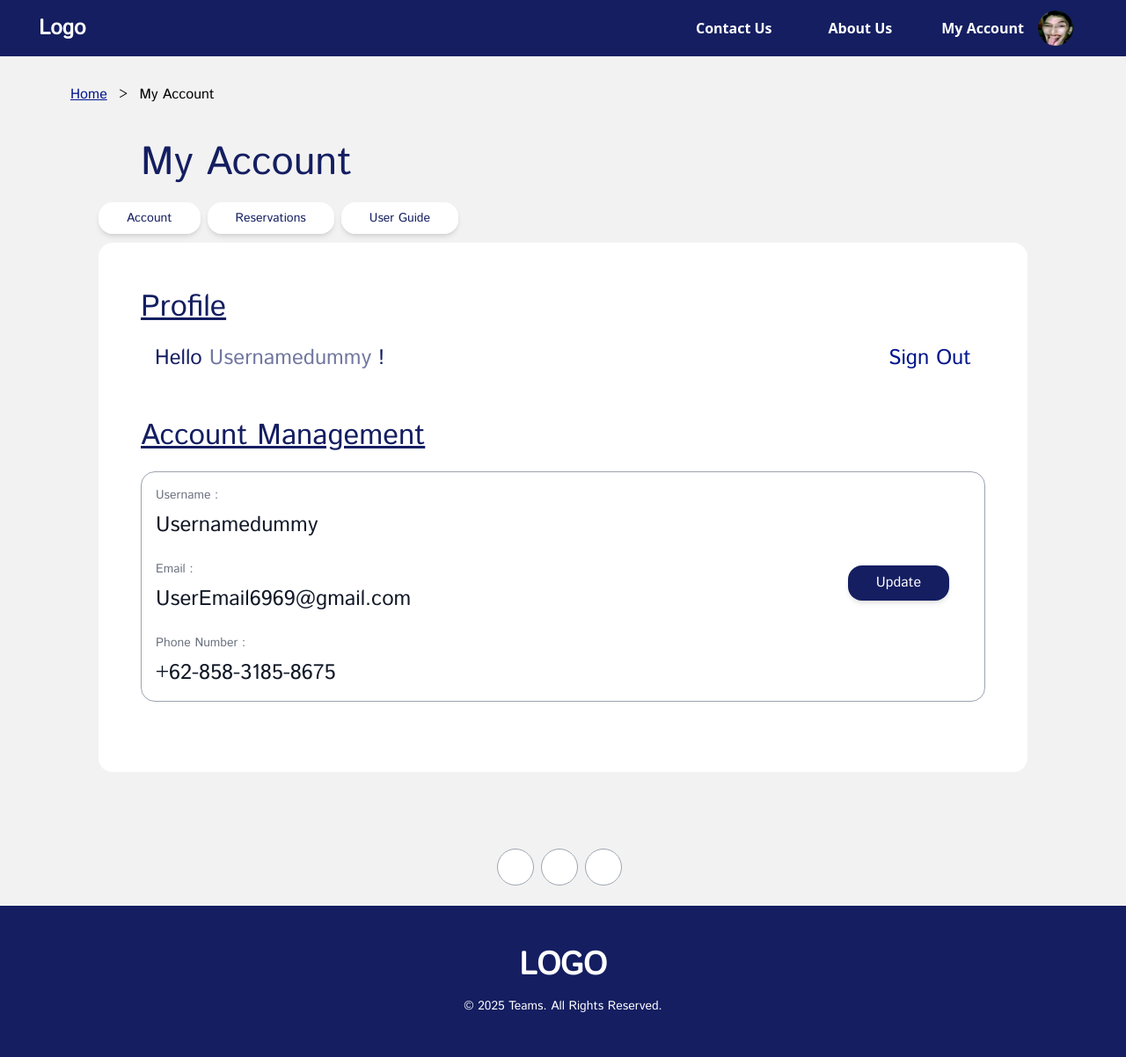
After one commit to TzyProgrammer/Parkwell, a Django app: page /account/ in a window 1280 px wide. The commit adds this page. Shown: the whole page at 88% size. Run offline with Django 5.2, Linux system fonts and the light colour scheme; some libraries are stand-ins or nearby versions.

Commit message:
push akun fe

```diff
--- /dev/null
+++ b/main/templates/main/account.html
@@ -0,0 +1,112 @@
+{% extends "account_base.html" %}
+
+
+{% block akun_content %}
+
+    <div class="md:px-12 px-8 pt-8 md:pt-12">
+            <span class="text-[30px] text-[#141E61] underline md:text-[clamp(15px,4vw,34px)]">Profile</span>
+
+        <div class="flex flex-row justify-between items-center md:mx-4 mt-4">
+            <p class="md:text-2xl text-lg text-[#141E61]">Hello <span id="username" class="text-[#141E61] opacity-60">Usernamedummy</span> !</p>
+            <button class="md:text-2xl text-lg text-[#00158B] hover:underline " data-modal-target="popup-modal" data-modal-toggle="popup-modal" type="button">Sign Out</button>
+
+            <!-- modal -->
+            <div id="popup-modal" tabindex="-1" class="hidden overflow-y-auto overflow-x-hidden fixed top-0 right-0 left-0 z-50 justify-center items-center w-full md:inset-0 h-[calc(100%-1rem)] max-h-full">
+                <div class="relative p-4 w-full max-w-md max-h-full">
+                    <div class="relative bg-white rounded-lg shadow-sm dark:bg-gray-700">
+                        <button type="button" class="absolute top-3 end-2.5 text-gray-400 bg-transparent hover:bg-gray-200 hover:text-gray-900 rounded-lg text-sm w-8 h-8 ms-auto inline-flex justify-center items-center " data-modal-hide="popup-modal">
+                            <svg class="w-3 h-3" aria-hidden="true" xmlns="http://www.w3.org/2000/svg" fill="none" viewBox="0 0 14 14">
+                                <path stroke="currentColor" stroke-linecap="round" stroke-linejoin="round" stroke-width="2" d="m1 1 6 6m0 0 6 6M7 7l6-6M7 7l-6 6"/>
+                            </svg>
+                            <span class="sr-only">Close modal</span>
+                        </button>
+                        <div class="p-4 md:p-5 text-center">
+                            <svg class="mx-auto mb-4 text-gray-400 w-12 h-12 dark:text-gray-200" aria-hidden="true" xmlns="http://www.w3.org/2000/svg" fill="none" viewBox="0 0 20 20">
+                                <path stroke="currentColor" stroke-linecap="round" stroke-linejoin="round" stroke-width="2" d="M10 11V6m0 8h.01M19 10a9 9 0 1 1-18 0 9 9 0 0 1 18 0Z"/>
+                            </svg>
+                            <h3 class="mb-5 text-lg font-normal text-gray-500 dark:text-gray-400">Are you sure you want to log out?</h3>
+                            <a href="{% url 'logout' %}" data-modal-hide="popup-modal" type="button" class="text-white bg-red-600 hover:bg-red-800 focus:ring-4 focus:outline-none focus:ring-red-300 dark:focus:ring-red-800 font-medium rounded-lg text-sm inline-flex items-center px-5 py-2.5 text-center">
+                                Yes, Logout
+                            </a>
+                            <button data-modal-hide="popup-modal" type="button" class="py-2.5 px-5 ms-3 text-sm font-medium text-gray-900 focus:outline-none bg-white rounded-lg border border-gray-200 hover:bg-gray-100 hover:text-blue-700 focus:z-10 focus:ring-4 focus:ring-gray-100 dark:focus:ring-gray-700 ">No, cancel</button>
+                        </div>
+                    </div>
+                </div>
+            </div>
+
+        </div>
+    </div>
+
+            <div class=" p-8 md:p-12 md:pb-20">
+                <span class="text-[30px] text-[#141E61] underline md:text-[clamp(15px,4vw,33px)]">Account Management</span>
+
+                <div class="mt-4 rounded-2xl border border-gray-400 md:flex md:flex-row md:justify-between items-center">
+                    <div class="m-4">
+                        <p class="md:text-sm text-xs text-gray-500 pb-2">Username :</p>
+                        <p class="md:text-2xl text-xl text-gray-900 mb-6">Usernamedummy</p>
+
+                        <p class="md:text-sm text-xs text-gray-500 pb-2">Email :</p>
+                        <p class="md:text-2xl text-xl text-gray-900 mb-6">UserEmail6969@gmail.com</p>
+
+                        <p class="md:text-sm text-xs text-gray-500 pb-2">Phone Number :</p>
+                        <p class="md:text-2xl text-xl text-gray-900 ">+62-858-3185-8675</p>
+                    </div>
+
+                    <div class=" md:mx-4 justify-center flex transition-all ease-in duration-300">
+                        <button data-modal-target="authentication-modal" data-modal-toggle="authentication-modal" class="focus:outline-none text-white bg-[#141E61] hover:bg-[#00158B] focus:ring-2 focus:ring-blue-500 font-medium rounded-2xl text-md md:px-8 mx-6 py-2 w-full shadow-md mb-4 md:mb-2 transition-all ease-in duration-300">Update</button>
+
+                        <!-- Main modal -->
+                        <div id="authentication-modal" tabindex="-1" aria-hidden="true" class="hidden overflow-y-auto overflow-x-hidden fixed top-0 right-0 left-0 z-50 justify-center items-center w-full md:inset-0 h-[calc(100%-1rem)] max-h-full">
+                            <div class="relative p-4 w-full max-w-md max-h-full">
+                                <!-- Modal content -->
+                                <div class="relative bg-white rounded-lg shadow-sm dark:bg-gray-700">
+                                    <!-- Modal header -->
+                                    <div class="flex items-center justify-between p-4 md:p-5 border-b rounded-t dark:border-gray-600 border-gray-200">
+                                        <h3 class="text-xl font-semibold text-gray-900 dark:text-white">
+                                            Account Settings
+                                        </h3>
+                                        <button type="button" class="end-2.5 text-gray-400 bg-transparent hover:bg-gray-200 hover:text-gray-900 rounded-lg text-sm w-8 h-8 ms-auto inline-flex justify-center items-center dark:hover:bg-gray-600 dark:hover:text-white" data-modal-hide="authentication-modal">
+                                            <svg class="w-3 h-3" aria-hidden="true" xmlns="http://www.w3.org/2000/svg" fill="none" viewBox="0 0 14 14">
+                                                <path stroke="currentColor" stroke-linecap="round" stroke-linejoin="round" stroke-width="2" d="m1 1 6 6m0 0 6 6M7 7l6-6M7 7l-6 6"/>
+                                            </svg>
+                                            <span class="sr-only">Close modal</span>
+                                        </button>
+                                    </div>
+                                    <!-- Modal body -->
+                                    <div class="p-4 md:p-5">
+                                        <form class="space-y-4" action="POST">
+                                            <div>
+                                                <label for="username" class="block mb-2 text-sm font-medium text-gray-900 dark:text-white">Username</label>
+                                                <input type="text" name="username" id="username" class="bg-gray-50 border border-gray-300 text-gray-900 text-sm rounded-lg focus:ring-blue-500 focus:border-blue-500 block w-full p-2.5 dark:bg-gray-600 dark:border-gray-500 dark:placeholder-gray-400 dark:text-white" required />
+                                            </div>
+                                            <div>
+                                                <label for="email" class="block mb-2 text-sm font-medium text-gray-900 dark:text-white">Email</label>
+                                                <input type="email" name="email" id="email" class="bg-gray-50 border border-gray-300 text-gray-900 text-sm rounded-lg focus:ring-blue-500 focus:border-blue-500 block w-full p-2.5 dark:bg-gray-600 dark:border-gray-500 dark:placeholder-gray-400 dark:text-white" required />
+                                            </div>
+                                            <div>
+                                                <label for="password" class="block mb-2 text-sm font-medium text-gray-900 dark:text-white">New Password</label>
+                                                <input type="password" name="password" id="password" placeholder="••••••••" class="bg-gray-50 border border-gray-300 text-gray-900 text-sm rounded-lg focus:ring-blue-500 focus:border-blue-500 block w-full p-2.5 dark:bg-gray-600 dark:border-gray-500 dark:placeholder-gray-400 dark:text-white" required />
+                                            </div>
+                                            <div>
+                                                <label for="phone_number" class="block mb-2 text-sm font-medium text-gray-900 dark:text-white">Phone Number</label>
+                                                <input type="text" name="phone_number" id="phone_number" class="bg-gray-50 border border-gray-300 text-gray-900 text-sm rounded-lg focus:ring-blue-500 focus:border-blue-500 block w-full p-2.5 dark:bg-gray-600 dark:border-gray-500 dark:placeholder-gray-400 dark:text-white" required />
+                                            </div>
+                                            <div class="grid grid-cols-2">
+                                                <div>
+                                                    <button data-modal-hide="authentication-modal" type="button" class="py-2.5 px-5 ms-3 text-sm font-medium text-gray-900 focus:outline-none bg-white rounded-lg border border-gray-200 hover:bg-gray-100 hover:text-blue-700 focus:z-10 focus:ring-4 focus:ring-gray-100 dark:focus:ring-gray-700 ">No, cancel</button>
+                                                </div>
+                                                <div>
+                                                    <button type="submit" class="w-full text-white bg-[#141E61] hover:bg-blue-700 focus:ring-4 focus:outline-none focus:ring-blue-300 font-medium rounded-lg text-sm px-5 py-2.5 text-center dark:bg-blue-600 dark:hover:bg-blue-700 dark:focus:ring-blue-800">Update</button>
+                                                </div>
+                                            </div>
+                                        </form>
+                                    </div>
+                                </div>
+                            </div>
+                        </div>
+
+                    </div>
+                </div>
+            </div>
+
+{% endblock %}
--- /dev/null
+++ b/main/templates/main/account_base.html
@@ -0,0 +1,44 @@
+{% extends "headfoot.html" %}
+
+{% block title %}Account Page{% endblock %}
+
+{% load static %}
+
+{% block content %}
+
+
+<div class="md:mt-12 mt-6 mb-12 md:mb-24 ">
+
+    <div class="md:ml-20 ml-4">
+        <p class="text-md font-medium "><a href="{% url 'home' %}" class="text-[#00158B] underline">Home</a><span class="mx-2"> > </span>My Account</p>
+    </div>
+
+    <div class="mx-4 md:mx-28  my-8">
+
+        <span class="md:ml-12 ml-4 text-[40px] text-[#141E61] md:text-[clamp(34px,4vw,45px)]">My Account</span>
+
+        <div class="flex flex-row mt-4">
+            <div>
+                <a href="{% url 'account' %}" class="focus:outline-none text-[#141E61] bg-white hover:bg-[#141E61] hover:text-white focus:ring-2 font-medium rounded-2xl md:text-md text-sm md:px-8 px-4 py-2 shadow-md me-2 mb-2 transition-all ease-in duration-300">Account</a>
+            </div>
+            <div>
+                <a href="#" class="focus:outline-none text-[#141E61] bg-white hover:bg-[#141E61] hover:text-white focus:ring-2 font-medium rounded-2xl md:text-md text-sm md:px-8 px-4 py-2 shadow-md me-2 mb-2 transition-all ease-in duration-300">Reservations</a>
+            </div>
+            <div>
+                <a href="#" class="focus:outline-none text-[#141E61] bg-white hover:bg-[#141E61] hover:text-white focus:ring-2 font-medium rounded-2xl md:text-md text-sm md:px-8 px-4 py-2 shadow-md me-2 mb-2 transition-all ease-in duration-300">User Guide</a>
+            </div>
+        </div>
+
+        <div class="mt-4 bg-white rounded-2xl ">
+
+            {% block akun_content %}
+            {% endblock %}
+
+        </div>
+
+    </div>
+
+</div>
+
+
+{% endblock %}
--- a/main/templates/main/headfoot.html
+++ b/main/templates/main/headfoot.html
@@ -27,31 +27,31 @@
         <span class="text-white text-2xl font-semibold">Logo</span>
       </a>
     <div class="flex md:order-1 space-x-3 md:space-x-0 rtl:space-x-reverse">
-        <button data-collapse-toggle="navbar-sticky" type="button" class="inline-flex items-center p-2 w-10 h-10 justify-center text-sm text-gray-500 rounded-lg md:hidden hover:bg-gray-100 focus:outline-none focus:ring-2 focus:ring-gray-200 dark:text-gray-400 dark:hover:bg-gray-700 dark:focus:ring-gray-600" aria-controls="navbar-sticky" aria-expanded="false">
+        <button data-collapse-toggle="navbar-sticky" type="button" class=" inline-flex items-center p-2 w-10 h-10 justify-center text-sm text-gray-500 rounded-lg md:hidden hover:bg-gray-100 focus:outline-none focus:ring-2 focus:ring-gray-200 dark:text-gray-400 dark:hover:bg-gray-700 dark:focus:ring-gray-600" aria-controls="navbar-sticky" aria-expanded="false">
           <span class="sr-only">Open main menu</span>
           <svg class="w-5 h-5 text-white" aria-hidden="true" xmlns="http://www.w3.org/2000/svg" fill="none" viewBox="0 0 17 14">
               <path stroke="currentColor" stroke-linecap="round" stroke-linejoin="round" stroke-width="2" d="M1 1h15M1 7h15M1 13h15"/>
           </svg>
       </button>
     </div>
-    <div class="items-center  justify-between hidden w-full md:flex md:w-auto md:order-2" id="navbar-sticky">
-      <ul class="md:flex md:items-center  flex-col p-4 md:p-0 mt-4 md:font-sans md:font-semibold border border-gray-100 rounded-lg bg-gray-50 md:space-x-12 md:flex-row md:mt-0 md:border-0 md:bg-[#141E61] dark:bg-gray-800 md:dark:bg-gray-900 dark:border-gray-700">
+    <div class="items-center justify-between hidden w-full md:flex md:w-auto md:order-2" id="navbar-sticky">
+      <ul class="md:flex md:items-center flex-col p-4 md:p-0 mt-4 md:font-sans md:font-semibold border border-gray-100 rounded-lg bg-gray-50 md:space-x-12 md:flex-row md:mt-0 md:border-0 md:bg-[#141E61] dark:bg-gray-800 md:dark:bg-gray-900 dark:border-gray-700">
 
         <li class="order-1 md:order-3">
-          <a href="#" class="block md:flex md:items-center md:ml-14 block py-2 px-3 hover:bg-gray-400 w-full hover:text-white text-gray-900 rounded-lg  md:text-white md:hover:bg-transparent md:hover:text-blue-700 md:p-0 md:dark:hover:text-blue-500 dark:text-white dark:hover:bg-gray-700 dark:hover:text-white md:dark:hover:bg-transparent dark:border-gray-700">
+          <a href="{% url 'account' %}" class="block transition-all ease-in duration-300  md:flex md:items-center md:ml-14 block py-2 px-3 hover:bg-gray-400 w-full hover:text-white text-gray-900 rounded-lg  md:text-white md:hover:bg-transparent md:hover:text-gray-500 md:p-0 md:dark:hover:text-gray-500 dark:text-white dark:hover:bg-gray-700 dark:hover:text-white md:dark:hover:bg-transparent dark:border-gray-700">
             <span class="capitalize">My Account</span>
             <img src="{% static 'main/wlee.jpeg' %}" alt="" class="hidden md:block md:rounded-full md:w-10 h-10 md:mx-4">
           </a>
         </li>
 
         <li class="order-2 md:order-2">
-          <a href="#" class="block py-2 px-3 text-gray-900 hover:bg-gray-400 hover:text-white rounded-lg md:text-white md:hover:bg-transparent md:hover:text-blue-700 md:p-0 md:dark:hover:text-blue-500 dark:text-white dark:hover:bg-gray-700 dark:hover:text-white md:dark:hover:bg-transparent dark:border-gray-700">
+          <a href="#" class="block transition-all ease-in duration-300 py-2 px-3 text-gray-900 hover:bg-gray-400 hover:text-white rounded-lg md:text-white md:hover:bg-transparent md:hover:text-gray-500 md:p-0 md:dark:hover:text-gray-500 dark:text-white dark:hover:bg-gray-700 dark:hover:text-white md:dark:hover:bg-transparent dark:border-gray-700">
             About Us
           </a>
         </li>
 
         <li class="order-3 md:order-1">
-          <a href="#" class="block py-2 px-3 text-gray-900 hover:bg-gray-400 hover:text-white md:mr-4 rounded-lg md:text-white md:hover:bg-transparent md:hover:text-blue-700 md:p-0 md:dark:hover:text-blue-500 dark:text-white dark:hover:bg-gray-700 dark:hover:text-white md:dark:hover:bg-transparent dark:border-gray-700">
+          <a href="#" class="block transition-all ease-in duration-300 py-2 px-3 text-gray-900 hover:bg-gray-400 hover:text-white md:mr-4 rounded-lg md:text-white md:hover:bg-transparent md:hover:text-gray-500 md:p-0 md:dark:hover:text-gray-500 dark:text-white dark:hover:bg-gray-700 dark:hover:text-white md:dark:hover:bg-transparent dark:border-gray-700">
             Contact Us
           </a>
         </li>
--- a/main/templates/main/reservation.html
+++ b/main/templates/main/reservation.html
@@ -114,8 +114,8 @@
 
 
                 <div class="text-[#0F044C] font-medium rounded-lg text-sm text-center inline-flex items-center">
-                <input readonly datepicker id="default-datepicker" name="datepicker" type="text" class="bg-white border border-gray-600 text-[#0F044C] text-sm rounded-lg placeholder-[#0F044C] focus:ring-blue-500 focus:border-blue-500 block w-full px-4 py-2" placeholder="Select date">
 
+                <input readonly datepicker id="default-datepicker" name="datepicker" type="text" class="bg-white text-sm rounded-lg placeholder-[#141E61] border border-2 border-[#141E61] hover:bg-[#141E61] hover:placeholder-white cursor-pointer focus:ring-blue-500 focus:border-blue-500 px-4 py-1.5  w-auto"  size="8" placeholder="Select date" >
                 </div>
 
             </div>
--- a/main/templates/main/reservation_details.html
+++ b/main/templates/main/reservation_details.html
@@ -22,7 +22,7 @@
         <form action="POST">
 
         <div class="flex items-center mt-7 mb-12 gap-4">
-            <input type="text" id="email" name="email" aria-label="disabled input" class="flex-grow shadow-md bg-gray-100 border border-gray-300 text-gray-900 text-sm rounded-lg focus:ring-blue-500 focus:border-blue-500 p-3 " required disabled>
+            <p class="flex-grow shadow-md border border-gray-300 bg-gray-100 text-gray-900 text-sm rounded-lg p-5" id="email" name="email"></p>
             <button class="text-md pl-4 pr-6 text-[#00158B] hover:underline font-medium" data-modal-target="popup-modal" data-modal-toggle="popup-modal" type="button">Change Account</button>
 
             <!-- modal -->
--- a/main/urls.py
+++ b/main/urls.py
@@ -1,5 +1,5 @@
 from django.urls import path
-from .views import register_view, login_view, logout_view, home_view, reservation_view, reservation_details_view
+from .views import register_view, login_view, logout_view, home_view, reservation_view, reservation_details_view, account_view
 
 urlpatterns = [
     path('register/', register_view, name='register'),
@@ -9,4 +9,5 @@ urlpatterns = [
     path('home/', home_view, name='home'),
     path('reservation/', reservation_view, name='reservation'),
     path('reservationdetails/', reservation_details_view, name='reservationdetails'),
+    path('account/', account_view, name='account'),
 ]
--- a/main/views.py
+++ b/main/views.py
@@ -101,3 +101,6 @@ def reservation_view(request):
 
 def reservation_details_view(request):
     return render(request, 'reservation_details.html')
+
+def account_view(request):
+    return render(request, 'account.html')
```
